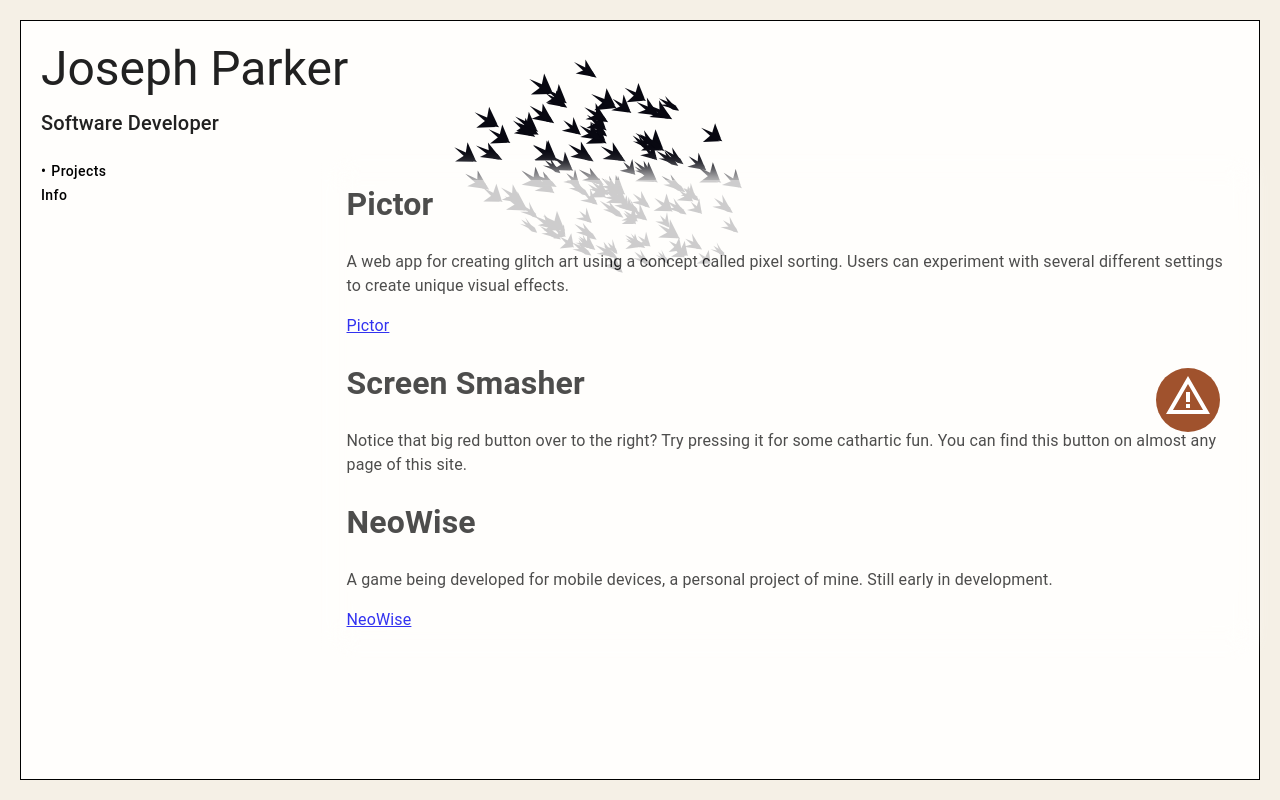
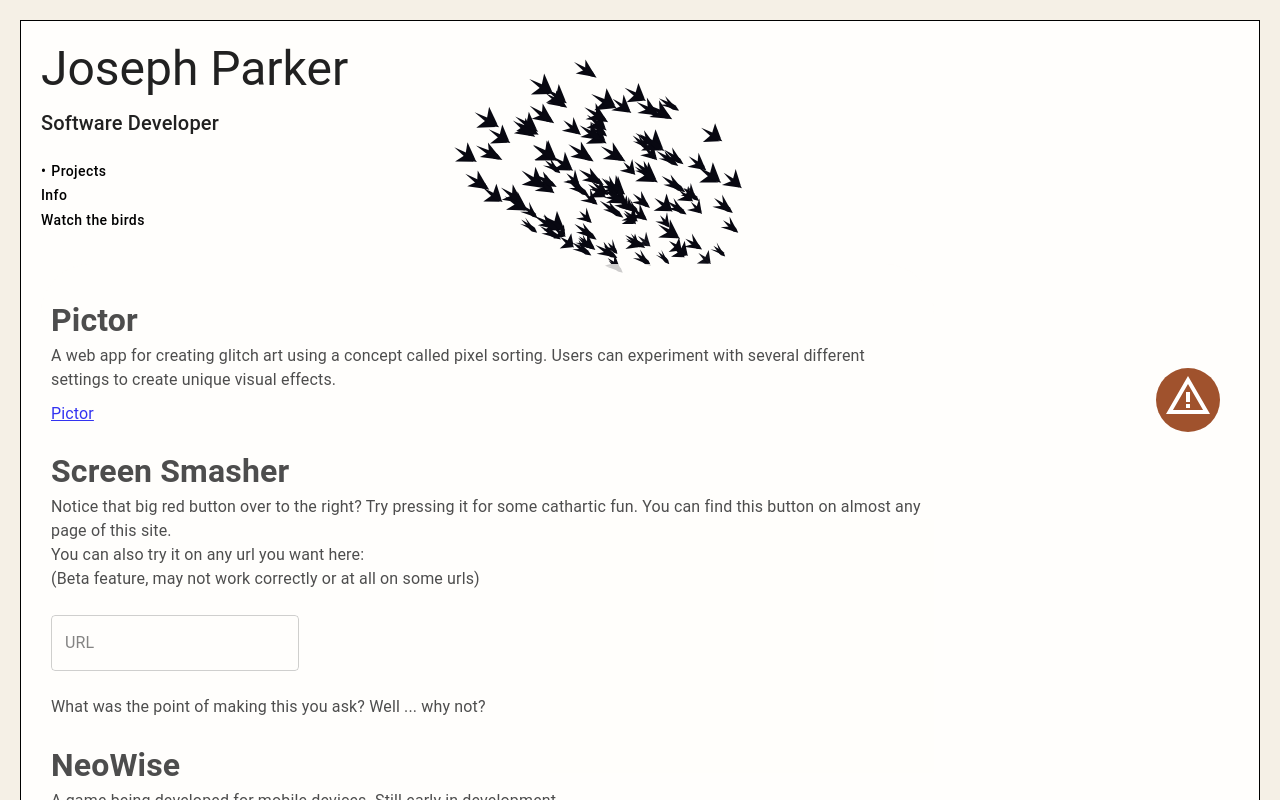
Before and after one commit to JosephAMParker/Pictor, a React (Create React App) app in the folder frontend/: page / in a window 1280 px wide. Shown: the top 800 px of the page. Built offline with nearby package versions, Linux system fonts and the light colour scheme.

Commit message:
add aspect message

```diff
--- a/frontend/src/App.tsx
+++ b/frontend/src/App.tsx
@@ -15,6 +15,7 @@ export default function App() {
   const [company, setCompany] = React.useState('')
   const [urlParameter, setUrlParameter] = React.useState('https://example.com/');
   const [coverLetter, setCoverLetter] = React.useState(null);
+  const [jobTitle, setJobTitle] = React.useState('')
 
   return (
     <>
@@ -38,6 +39,7 @@ export default function App() {
                                       company={company} setCompany={setCompany}
                                       urlParameter={urlParameter} setUrlParameter={setUrlParameter}
                                       coverLetter={coverLetter} setCoverLetter={setCoverLetter}
+                                      jobTitle={jobTitle} setJobTitle={setJobTitle}
                                 />}
           />
           <Route path="pictor" element={<Pictor />} />
--- a/frontend/src/examples/DirectionAndPath.tsx
+++ b/frontend/src/examples/DirectionAndPath.tsx
@@ -32,7 +32,7 @@ const DirectionAndPath = () => {
           <li>Select a Path Type.</li>
           <li>Click on the 'Path Settings' dropdown in the menu on the left.</li>
           <li>Check 'Show Graph' to show an overlay of the current Path Settings</li>
-          <li>Adjust Path Settings to you liking.</li>
+          <li>Adjust Path Settings to your liking.</li>
           <li>Press 'Sort'.</li>
         </ul>
         </div>
--- a/frontend/src/examples/Masking.tsx
+++ b/frontend/src/examples/Masking.tsx
@@ -40,7 +40,7 @@ const Masking = () => {
           <li>Select 'Draw'.</li>
           <li>Draw a small circle around the UFO.</li>
           <li>Check 'Invert Mask' - with this checked, pixels outside of the drawn mask will be selected.</li>
-          <li>Check 'Blur Mask'   - with this checked the edges of the mask will be blured to blend in with the rest of the image.</li>
+          <li>Check 'Blur Mask'   - with this checked the edges of the mask will be blurred to blend in with the rest of the image.</li>
           <li>Press 'Sort'.</li>
         </ul>
         <p>You may wish to keep 'Show Affected Pixels' on while drawing so you can easily see which pixels are being selected.</p>
--- a/frontend/src/examples/ThresholdExample.tsx
+++ b/frontend/src/examples/ThresholdExample.tsx
@@ -22,7 +22,7 @@ const ThresholdExample = () => {
           <p>The Threshold Min/Max slider at the top of the screen is used to select which pixels will be included in the pixel sorting based on their brightness.
             The threshold bar goes from 0 to 255 and pixels with brightness greater than Min and less than Max will be selected.</p>
           <p>You may wish to keep 'Show Affected Pixels' on while drawing so you can easily see which pixels are being selected.</p>
-          <p>In the example below the threshold bar is adjustesd so only the brigher pixels of the sky are selected, leaving the rest of the image untouched.</p>
+          <p>In the example below the threshold bar is adjusted so only the brighter pixels of the sky are selected, leaving the rest of the image untouched.</p>
         </div>
         <ImageList cols={2} rowHeight={300} style={{ width: '66vw', maxHeight: '300px', overflow: 'hidden' }}>
             {directionImages.map((item) => (
--- a/frontend/src/pages/Home.tsx
+++ b/frontend/src/pages/Home.tsx
@@ -2,7 +2,7 @@
 import * as React from 'react';
 import axios from 'axios';
 import { apiUrl } from '../Constants';
-import { Box, Button, Container, CssBaseline, Grid, List, ListItem, ThemeProvider, Typography, createTheme, responsiveFontSizes, styled } from '@mui/material';
+import { Box, Button, Container, CssBaseline, Grid, List, ListItem, TextField, ThemeProvider, Typography, createTheme, responsiveFontSizes, styled } from '@mui/material';
 import { Link } from 'react-router-dom';
 import 'react-pdf/dist/Page/AnnotationLayer.css';
 import 'react-pdf/dist/Page/TextLayer.css';
@@ -22,7 +22,10 @@ let theme = createTheme({
 theme = responsiveFontSizes(theme);
 
 const AppContainer = styled(Box)`
-  height: 100vh;
+  @media only screen and (min-width: 1384px) {
+    height: 100vh;
+  }
+  min-height: 100vh;
   width: 100vw;
   display: flex;
   background-color: #f5f0e6;
@@ -90,13 +93,22 @@ const ContentDiv = styled('div')`
     z-index: 900;
     opacity: 0.8;
     border-radius: 50px;
+    max-height: calc(100vh - 80px); /* Set a maximum height for the content */
+    overflow-y: auto; /* Enable vertical scrolling */
+    overflow-x:hidden;
+    padding: 10px; /* Add padding for better readability */
+    scrollbar-width: none;
+    /* Hide scrollbar for WebKit browsers */
+    &::-webkit-scrollbar {
+      width: 0;  /* Make scrollbar invisible */
+      background: transparent;  /* Make scrollbar background transparent */
+    }
+
+    @media only screen and (min-width: 1384px) {
+      padding-top: 100px;
+    }
+
     &&::before {
-      content: '';
-      position: absolute;
-      top: -10px;
-      left: -10px;
-      right: -10px;
-      bottom: -10px;
       z-index: -1;
       background: inherit;
       filter: blur(10px); /* Apply blur effect to the pseudo-element */
@@ -120,26 +132,69 @@ const PDFButtons = styled('div')`
   }
 `;
 
-const InfoP = styled('p')`
+const InfoP = styled('div')`
   && {
+  }
+
+  & p {
+    margin-bottom: auto;
   }
 
   & button {
     color: black;
+    padding:0;
+    justify-content: left !important;
   }
+
 `;
 
-const ProjectDiv = styled('div')`
+const Projects = styled('div')`
   && {
 
   }
 `;
 
+const ProjectDiv = styled('div')`
+  & p {
+    margin-bottom: auto;
+  }
+
+  & h1 {
+    margin-bottom: 0px;
+  }
+`;
+
+const ScreenSmashDiv = styled(ProjectDiv)`
+  & div {
+    display: table;
+  }
+  & span {
+    display: table-cell;
+    vertical-align:middle;
+    padding: 10px;
+  }
+`
+
+const URLLink = styled(Link)`
+  && {
+    display: table-cell;
+    vertical-align:middle;
+    padding: 10px;
+  }
+`
+
+const ProjectLinkDiv = styled('div')`
+  && {
+    padding-top:10px;
+  }
+`
+
 export enum ContentPage {
   GREETING = 'Greeting',
   PROJECTS = 'Projects',
   INFO = 'Info',
-  NULL = 'null'
+  BIRDS = 'Watch the birds',
+  NULL = 'null',
 }
 
 interface HomeProps {
@@ -153,6 +208,8 @@ interface HomeProps {
   setUrlParameter: React.Dispatch<React.SetStateAction<string>>
   coverLetter: any
   setCoverLetter: React.Dispatch<React.SetStateAction<any>>
+  jobTitle: string
+  setJobTitle: React.Dispatch<React.SetStateAction<string>>
 }
 
 const Home = (props: HomeProps) => {
@@ -166,11 +223,16 @@ const Home = (props: HomeProps) => {
           company,
           setCompany,
           urlParameter,
-          setUrlParameter } = props
+          setUrlParameter,
+          jobTitle,
+          setJobTitle } = props
 
   const resume_pdf = process.env.PUBLIC_URL + '/resume.pdf'
 
   const [pdf, setPDF] = React.useState(resume_pdf)
+  const [urlInput, setUrlInput] = React.useState('');
+  const [urlWarning, setUrlWarning] = React.useState('');
+
   const [coverLetterLoading, setCoverLetterLoading] = React.useState(false)
   const pdfRef = React.useRef<HTMLDivElement | null>(null);
 
@@ -191,6 +253,7 @@ const Home = (props: HomeProps) => {
             const response = await axios.post(apiUrl + '/api/get-message', formData);
             setMessage(response.data.user_message)
             setUrlParameter(response.data.company_site)
+            setJobTitle(response.data.job_title)
             setCompany(user_type)
             setContent(ContentPage.GREETING);
           }
@@ -231,41 +294,144 @@ const Home = (props: HomeProps) => {
       window.removeEventListener('userSetupComplete', getUserMessage);
     };
 
-  }, [message, company, coverLetter, setMessage, setUrlParameter, setContent, setCompany, setCoverLetter, coverLetterLoading]);
+  }, [message, company, coverLetter, setMessage, setUrlParameter, setContent, setCompany, setCoverLetter, setJobTitle, coverLetterLoading]);
 
   const renderGreeting = () => {
 
     return (
       <>
         {message && company && (
-          <p>Hello Hiring team for {company}! <br /> {message}</p>
+          <>
+            <p>Hello Hiring team for {company}! <br />
+               Welcome to my site. You can check out some of my projects from the menu on the left in the 'Projects' tab, <br/>
+               In 'Info' you will find my Résumé and Cover Letter for my application to the {jobTitle} position.
+            </p>
+          </>
         )}
       </>
     )
 
   }
 
+  const handleURLChange = (event: React.ChangeEvent<HTMLInputElement>) => {
+    try{
+      const protocolPattern = new RegExp('^(https?://)', 'i');
+      if(!protocolPattern.test(event.target.value)){
+        throw new SyntaxError(event.target.value + ' 1is not a valid URL.', {"cause": 'incorrectProtocol'})
+      }
+      var urlPattern = new RegExp('^(https?:\\/\\/)?'+ // validate protocol
+	    '((([a-z\\d]([a-z\\d-]*[a-z\\d])*)\\.)+[a-z]{2,}|'+ // validate domain name
+	    '((\\d{1,3}\\.){3}\\d{1,3}))'+ // validate OR ip (v4) address
+	    '(\\:\\d+)?(\\/[-a-z\\d%_.~+]*)*'+ // validate port and path
+	    '(\\?[;&a-z\\d%_.~+=-]*)?'+ // validate query string
+	    '(\\#[-a-z\\d_]*)?$','i'); // validate fragment locator
+      if(!urlPattern.test(event.target.value)){
+        throw new SyntaxError(event.target.value + ' 2is not a valid URL.', {"cause": "bad url"})
+      }
+      const url = new URL(event.target.value)
+      setUrlWarning('')
+    } catch(error) {
+      if (error instanceof TypeError || error instanceof SyntaxError || error instanceof RangeError) {
+        // Handle invalid URL error
+        if (error.cause === 'incorrectProtocol'){
+          setUrlWarning('missing http:// or https:// Try copying the url directly from your browsers search bar.')
+        } else {
+          setUrlWarning('invalid URL. Try copying the url directly from your browsers search bar.');
+        }
+      } else {
+        // Handle other types of errors
+        console.error('Unexpected error occurred:', error);
+      }
+    }
+    setUrlInput(event.target.value);
+  }
+
+  const handleURLDoneTyping = () => {
+
+  }
+
+  const pictorProject = () => {
+    return (
+      <ProjectDiv>
+        <h1>Pictor</h1>
+        <p>A web app for creating glitch art using a concept called pixel sorting. Users can experiment with several different settings to create unique visual effects.</p>
+       <ProjectLinkDiv>
+        <Link to="/pictor">Pictor</Link>
+       </ProjectLinkDiv>
+      </ProjectDiv>
+    )
+  }
+
+  const croidsProject = () => {
+    return (
+      <ProjectDiv>
+        <h1>Croids</h1>
+        <p>My take on the classic artificial life simulation, <a target="_blank" rel="noreferrer" href='http://www.red3d.com/cwr/boids/'>Boids</a>, developed by Craig Reynolds.</p>
+        <p>But, since I live in Vancouver and have always loved our <a target="_blank" rel="noreferrer" href='https://www.thenatureofcities.com/2019/04/26/crows-vancouver-middle-way-biophobia-biophilia/'>giant crow population</a>, I decided to make them crows instead.</p>
+        <p>Crows, Boids ... Croids</p>
+      </ProjectDiv>
+    )
+  }
+
+  const screenSmashProject = () => {
+    return (
+      <ScreenSmashDiv>
+        <h1>Screen Smasher</h1>
+        <p>Notice that big red button over to the right? Try pressing it for some cathartic fun. You can find this button on almost any page of this site.</p>
+        <p>You can also try it on any url you want here: </p>
+        <p>(Beta feature, may not work correctly or at all on some urls) </p>
+        <div>
+        <br/>
+        <TextField
+          label="URL"
+          variant="outlined"
+          value={urlInput}
+          onChange={handleURLChange}
+          onBlur={handleURLDoneTyping} // Trigger setURL when user finishes typing
+          InputProps={{
+            style: { overflow: 'hidden' } // Set width to 100%
+          }}
+        />
+        <br/>
+        {urlInput && urlWarning === '' && <URLLink to={`/screen?url=${encodeURIComponent(urlInput)}`}>GO!</URLLink>}
+        {urlInput !== '' && <span>{urlWarning}</span>}
+        </div>
+        {urlParameter && urlParameter !== 'https://example.com/' && (
+          <>
+            <p>Or, try it out on your own company's website</p>
+            <Link to={`/screen?url=${encodeURIComponent(urlParameter)}`}>{urlParameter}</Link>
+          </>
+        )
+        }
+        <p>What was the point of making this you ask? Well ... why not?</p>
+      </ScreenSmashDiv>
+    )
+  }
+
+  const neoWiseProject = () => {
+    return (
+      <ProjectDiv>
+        <h1>NeoWise</h1>
+        <p>A game being developed for mobile devices. Still early in development.</p>
+        <p>Named after NASA's <a target="_blank" rel="noreferrer" href='https://www.jpl.nasa.gov/missions/neowise'>NEOWISE</a> mission to find <b>N</b>ear <b>E</b>arth <b>O</b>bjects that may pose a threat to Earth.</p>
+
+        <ProjectLinkDiv>
+          <Link to="/neowise">NeoWise Game</Link>
+        </ProjectLinkDiv>
+      </ProjectDiv>
+    )
+  }
+
   const renderProjects = () => {
 
     return (
-      <>
-        <ProjectDiv>
-          <h1>Pictor</h1>
-          <p>A web app for creating glitch art using a concept called pixel sorting. Users can experiment with several different settings to create unique visual effects.</p>
-          <Link to="/pictor">Pictor</Link>
-        </ProjectDiv>
-        <ProjectDiv>
-          <h1>Screen Smasher</h1>
-          <p>Notice that big red button over to the right? Try pressing it for some cathartic fun. You can find this button on almost any page of this site.</p>
-          </ProjectDiv>
-        <ProjectDiv>
-          <h1>NeoWise</h1>
-          <p>A game being developed for mobile devices, a personal project of mine. Still early in development.</p>
-          <Link to="/neowise">NeoWise</Link>
-        </ProjectDiv>
-      </>
+      <Projects>
+        {pictorProject()}
+        {screenSmashProject()}
+        {neoWiseProject()}
+        {croidsProject()}
+      </Projects>
     )
-
   }
 
   const renderInfo = () => {
@@ -274,8 +440,8 @@ const Home = (props: HomeProps) => {
       <InfoP>
         <p>joeyparker47@gmail.com </p>
         <p>Based in Vancouver, BC</p>
-        {coverLetter && <Button onClick={() => {setPDF(coverLetter); handleScrollToPDF()}}>Cover Letter</Button>}
-        <Button onClick={() => {setPDF(resume_pdf); handleScrollToPDF()}}>Resume</Button>
+        <div>{coverLetter && <Button onClick={() => {setPDF(coverLetter); handleScrollToPDF()}}>Cover Letter</Button>}</div>
+        <div><Button onClick={() => {setPDF(resume_pdf); handleScrollToPDF()}}>Résumé</Button></div>
       </InfoP>
     )
 
@@ -289,6 +455,8 @@ const Home = (props: HomeProps) => {
         return renderProjects();
       case ContentPage.INFO:
         return renderInfo();
+      case ContentPage.BIRDS:
+        return <></>;
       default:
         return <></>;
     }
@@ -301,12 +469,9 @@ const Home = (props: HomeProps) => {
         <StyledContainer>
           <Grid container spacing={3}>
             <Grid item>
-                <Title variant="h3">Joseph Parker</Title>
-                <Subtitle variant="h6">Software Developer</Subtitle>
-            </Grid>
-          </Grid>
-          <Grid container spacing={3}>
-            <Grid item xs={12} md={3}>
+              {/* Title */}
+              <Title variant="h3">Joseph Parker</Title>
+              <Subtitle variant="h6">Software Developer</Subtitle>
               {/* Button List */}
                 <ContentList>
                   {Object.values(ContentPage).map((page, index) => (
@@ -320,7 +485,6 @@ const Home = (props: HomeProps) => {
                     )
                   ))}
                 </ContentList>
-
             </Grid>
             <Grid item xs={12} md={9}>
               {/* Content */}
@@ -334,7 +498,7 @@ const Home = (props: HomeProps) => {
 
       <PDFButtons ref={pdfRef}>
         {coverLetter && <Button onClick={() => setPDF(coverLetter)}>Cover Letter</Button>}
-        <Button onClick={() => setPDF(resume_pdf)}>Resume</Button>
+        <Button onClick={() => setPDF(resume_pdf)}>Résumé</Button>
         <Button onClick={() => window.scrollTo({ top: 0, behavior: 'smooth' })}>Scroll to Top</Button>
       </PDFButtons>
 
--- a/frontend/src/usersetup/UserSetup.tsx
+++ b/frontend/src/usersetup/UserSetup.tsx
@@ -29,10 +29,13 @@ const UserSetup: React.FC = () => {
                 // Trigger a custom event to signal that the setup is complete
                 const event = new Event('userSetupComplete');
                 window.dispatchEvent(event);
+            }
 
+            if (user_id){
                 const urlWithoutParams = window.location.pathname;
                 navigate(urlWithoutParams);
             }
+
         } catch (error) {
             console.error('Error setting up user:', error);
         }
```
Also changed, not shown: frontend/src/animate/Animate.tsx (line endings or trailing spaces), 10 other files (tests, documents, lock files or other folders).
